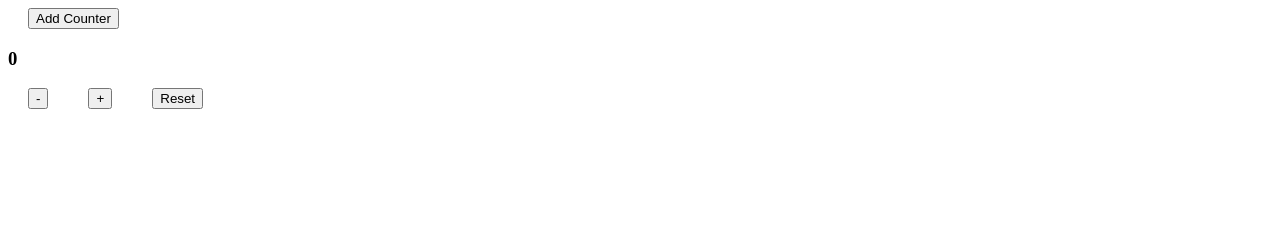
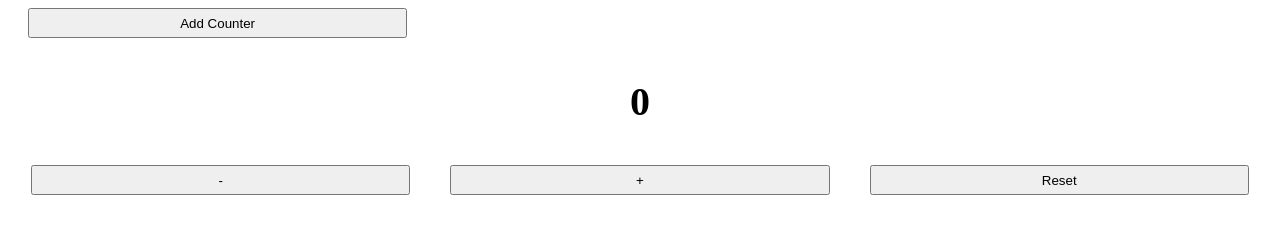
Before and after one commit to MP7373/MultipleCountersApp, a plain HTML site: page index.html in a window 1280 px wide. Both pictures are taken after a click on the button "Add Counter". Drawn offline with Linux system fonts and the light colour scheme.

Commit message:
update styles

```diff
--- a/index.html
+++ b/index.html
@@ -10,6 +10,12 @@
       button {
         margin-left: 20px;
         margin-right: 20px;
+        width: 30%;
+        height: 30px;
+      }
+
+      h3 {
+        font-size: 40px;
       }
     </style>
   </head>
@@ -24,6 +30,7 @@
 
       function addCounter() {
         const counterBox = document.createElement("div");
+        counterBox.style.textAlign = "center";
 
         const counterTextElement = document.createElement("h3");
         counterTextElement.innerText = "0";
```
